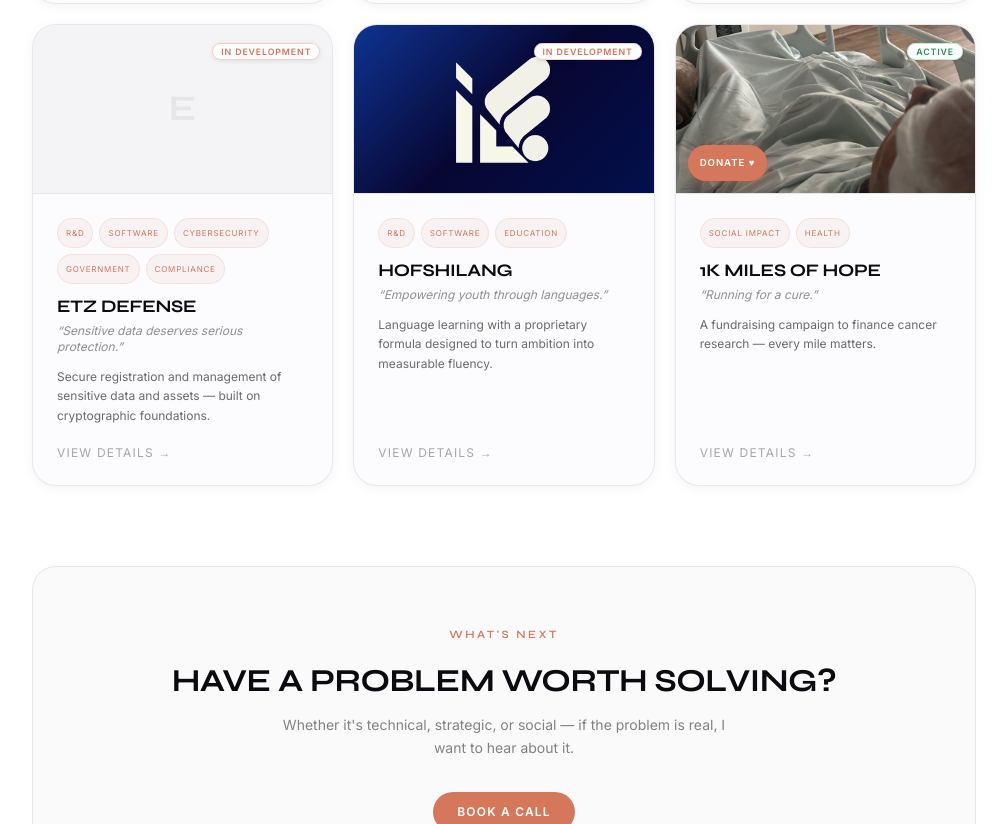
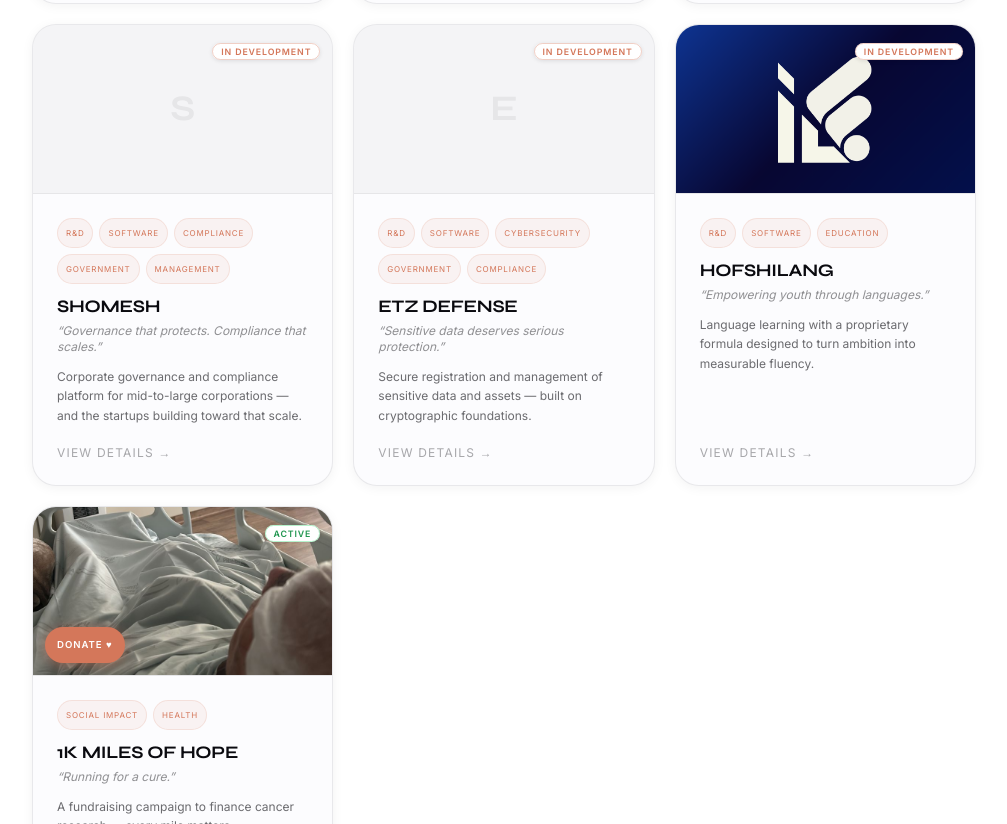
Before and after one commit to chutzpah-os/hr-portal, a Next.js app in the folder frontend/: page /solutions in a window 1280 px wide. Shown: the part 900-1724 px from the top of the page, without its empty margins (136-1143 px from the left). Built offline with nearby package versions, Linux system fonts and the light colour scheme; a web font is replaced by a local one.

Commit message:
feat(solutions): add Shomesh — corporate governance and compliance platform

```diff
--- a/frontend/src/app/solutions/page.tsx
+++ b/frontend/src/app/solutions/page.tsx
@@ -76,6 +76,23 @@ Built at the intersection of data engineering, machine learning, and decision in
       { label: 'Scope', value: 'Multi-domain' },
     ],
     tags: ['R&D', 'Software', 'AI/ML'],
+    status: 'In Development',
+  },
+  {
+    id: 'shomesh',
+    name: 'Shomesh',
+    tagline: 'Governance that protects. Compliance that scales.',
+    shortDescription: 'Corporate governance and compliance platform for mid-to-large corporations — and the startups building toward that scale.',
+    fullDescription: `Shomesh is a compliance and corporate governance platform built to protect corporations from the inside out.
+
+The premise: governance failures are rarely sudden — they accumulate quietly through gaps in process, unclear accountability, and compliance blind spots. Shomesh makes those gaps visible before they become liabilities.
+
+Designed for medium and large corporations with the structural complexity that demands rigorous governance, and equally available to startups that want to build compliance-ready from day one rather than retrofit it later.
+
+The platform covers corporate governance frameworks, regulatory compliance tracking, risk visibility, and accountability structures — giving leadership the confidence that the organization is protected, auditable, and aligned.
+
+More details will be shared as the project matures.`,
+    tags: ['R&D', 'Software', 'Compliance', 'Government', 'Management'],
     status: 'In Development',
   },
   {
```
